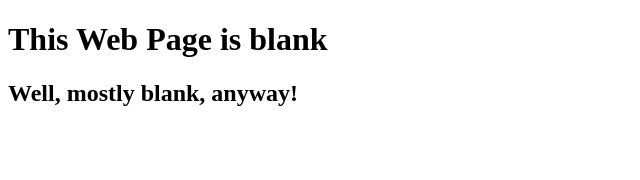
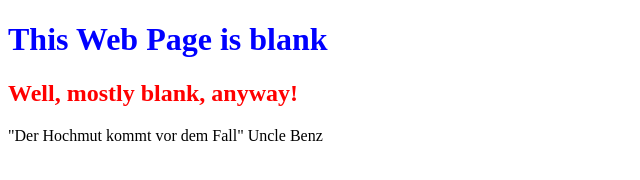
Before and after one commit to mueslixx/main_sapcloud, a plain HTML site: page index.html in a window 1280 px wide. Shown: the whole page, without its empty margins (0-640 px from the left). Drawn offline with Linux system fonts and the light colour scheme.

Commit message:
changed colors

```diff
--- a/index.html
+++ b/index.html
@@ -5,9 +5,10 @@
 		<title>	Page of Quotations	</title>
 	</head>
 	<body>
-		<h1>
-			This Web Page is blank
-		</h1>
-		<h2> Well, mostly blank, anyway!</h2>
+		<h1 style = "Color:Blue"> This Web Page is blank </h1>
+		<h2 style = "Color:Red"> Well, mostly blank, anyway!</h2>
+		<u1>
+			<l1>"Der Hochmut kommt vor dem Fall" Uncle Benz</l1>
+		</u1>
 	</body>
 </html>
```
